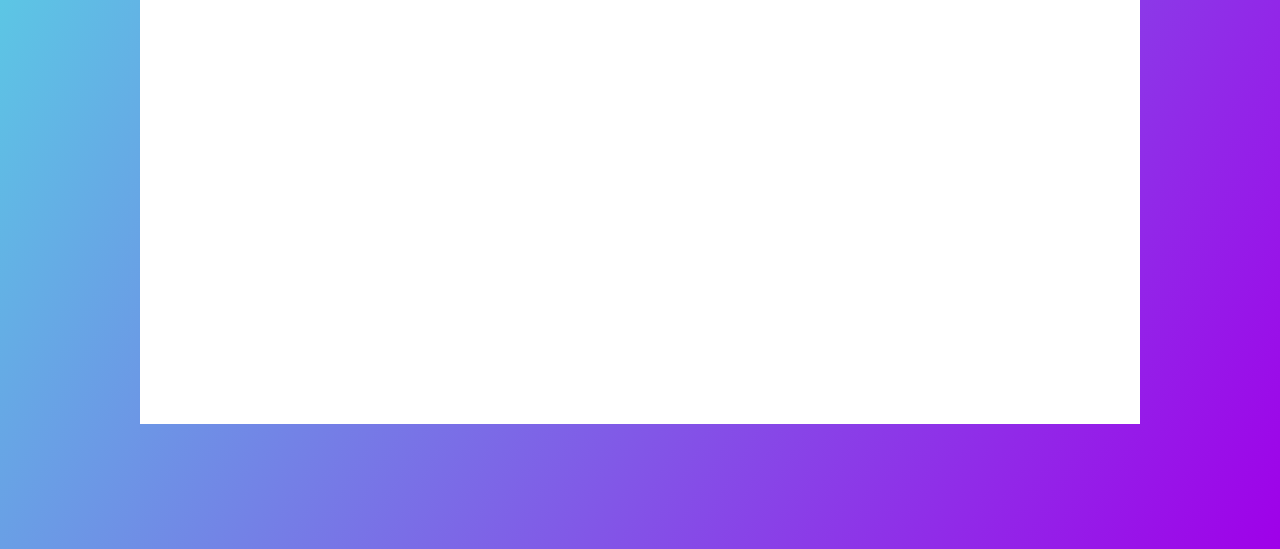
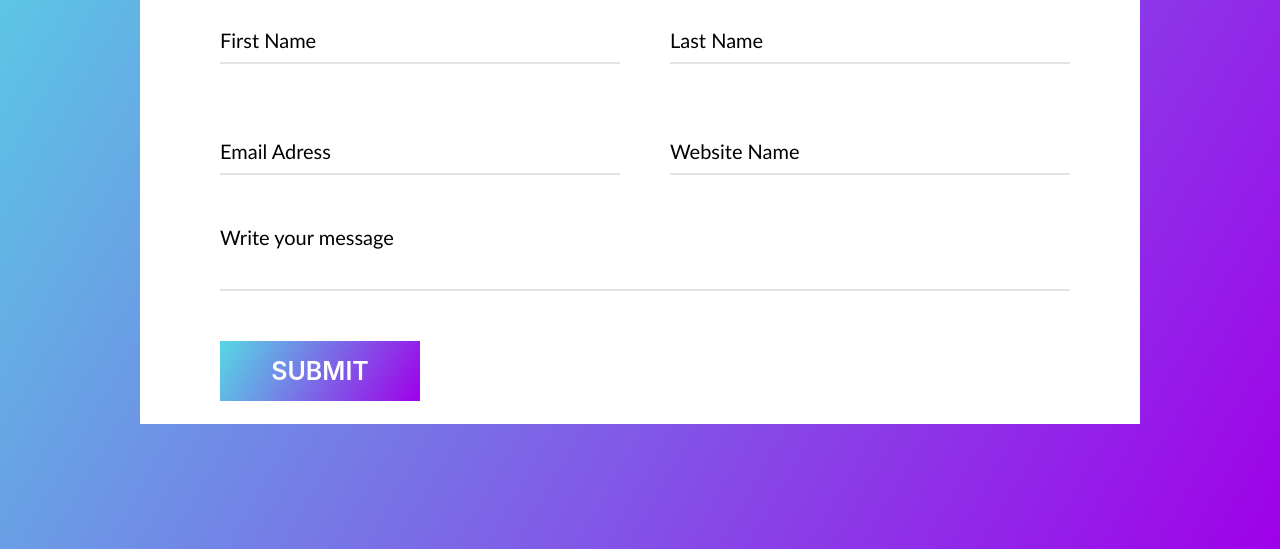
Before and after one commit to amar9elbeg/level-1-input-form, a plain HTML site: page index.html in a window 1280 px wide. Shown: the part 251-800 px from the top of the page. Drawn offline with Linux system fonts and the light colour scheme.

Commit message:
finished the html and css but my html and css might be wrong

```diff
--- a/index.css
+++ b/index.css
@@ -23,20 +23,96 @@ body {
     justify-content: center;
 }
 #whiteBox {
-    width: 1000px;
-    height: 550px;
-    z-index: 100;
-    background-color: #fff;
-    text-align: center;
+  width: 1000px;
+  height: 550px;
+  z-index: 100;
+  background-color: #fff;
+  text-align: center;
+}
+.container{
+
 }
 #titleOne {
-    font-size: 50px;
+    font-size: 45px;
     font-family: 'Trebuchet MS', 'Lucida Sans Unicode', 'Lucida Grande', 'Lucida Sans', Arial, sans-serif;
-    margin-top: 50px;
-    color: linear-gradient(
+    margin-top: 30px;
+    background-image: linear-gradient(120deg,#56D8E4,#9F00E9);
+    -webkit-background-clip: text;
+    color: transparent;
+    /* color: linear-gradient(
         120deg,
         #56D8E4,
         #9F00E9
 
-      );;
+      );; */
 }
+.userInfos {
+  font-size: 20px;
+    font-family: 'Trebuchet MS', 'Lucida Sans Unicode', 'Lucida Grande', 'Lucida Sans', Arial, sans-serif;
+    color: black;
+    margin-top: 70px;
+    display: flex;
+    flex-direction: row;
+}
+.setOne {
+  text-align: left;
+  display: flex;
+  flex-direction: column;
+  margin-left: 80px;
+  width: 400px;
+}
+.setTwo {
+  text-align: left;
+  display: flex;
+  flex-direction: column;
+  width: 400px;
+  margin-left: 50px;
+}
+.setThree {
+  color: black;
+  text-align: left;
+  margin-left: 80px;
+  width: 850px;
+  margin-top: 50px;
+  font-size: 20px;
+  font-family: 'Trebuchet MS', 'Lucida Sans Unicode', 'Lucida Grande', 'Lucida Sans', Arial, sans-serif;
+  color: black;
+  border-bottom: 2.5px solid #e2e2e2;
+  padding-bottom: 40px;
+}
+#infoOne {
+border-bottom: 2.5px solid #e2e2e2;
+padding-bottom: 10px;
+}
+#infoTwo {
+  border-bottom: 2.5px solid #e2e2e2;
+  padding-bottom: 10px;
+}
+#infoThree {
+  margin-top: 75px;
+  border-bottom: 2.5px solid #e2e2e2;
+  padding-bottom: 10px;
+}
+#infoFour {
+  margin-top: 75px;
+  border-bottom: 2.5px solid #e2e2e2;
+  padding-bottom: 10px;
+}
+.button {
+  text-align: left;
+  margin-left: 80px;
+  margin-top: 50px;
+}
+#submitButton {
+  width: 200px;
+  height: 60px;
+  background-image: linear-gradient(120deg,#56D8E4,#9F00E9);
+  border-style: none;
+  color: white;
+  font-family: -apple-system, BlinkMacSystemFont, 'Segoe UI', Roboto, Oxygen, Ubuntu, Cantarell, 'Open Sans', 'Helvetica Neue', sans-serif;
+  font-weight: 600;
+  font-size: 25px;
+}
+#submitButton:hover {
+  cursor: pointer;
+}
--- a/index.html
+++ b/index.html
@@ -8,8 +8,24 @@
     <link rel="stylesheet" href="index.css" />
   </head>
   <body>
-    <div id="whiteBox">
+    <div class="container" id="whiteBox">
         <h1 id="titleOne">Responsive Contact us Form</h1>
+        <div class="userInfos">
+          <div class="setOne">
+            <span id="infoOne">First Name</span>
+            <span id="infoThree">Email Adress</span>
+          </div>
+          <div class="setTwo">
+            <span id="infoTwo">Last Name</span>
+            <span id="infoFour">Website Name</span>
+          </div>
+        </div>
+        <div class="setThree">
+            <span id="userMessage">Write your message</span>
+          </div>
+        <div class="button">
+          <button id="submitButton">SUBMIT</button>
+        </div>
     </div>
 
     <script src="index.js"></script>
--- a/index.js
+++ b/index.js
@@ -0,0 +1,28 @@
+const firstName = document.getElementById('infoOne')
+const lastName = document.getElementById('infoTwo')
+const emailAdress = document.getElementById('infoThree')
+const websiteName = document.getElementById('infoFour')
+const writeYourMessage = document.getElementById('userMessage')
+
+firstName.addEventListener('click', function () {
+
+
+    firstName.style.color = '#5BA0E0'
+
+})
+lastName.addEventListener('click', function () {
+    lastName.style.color = '#5BA0E0'
+
+})
+emailAdress.addEventListener('click', function () {
+    emailAdress.style.color = '#5BA0E0'
+
+})
+websiteName.addEventListener('click', function () {
+    websiteName.style.color = '#5BA0E0'
+
+})
+writeYourMessage.addEventListener('click', function () {
+    writeYourMessage.style.color = '#5BA0E0'
+
+})
```
